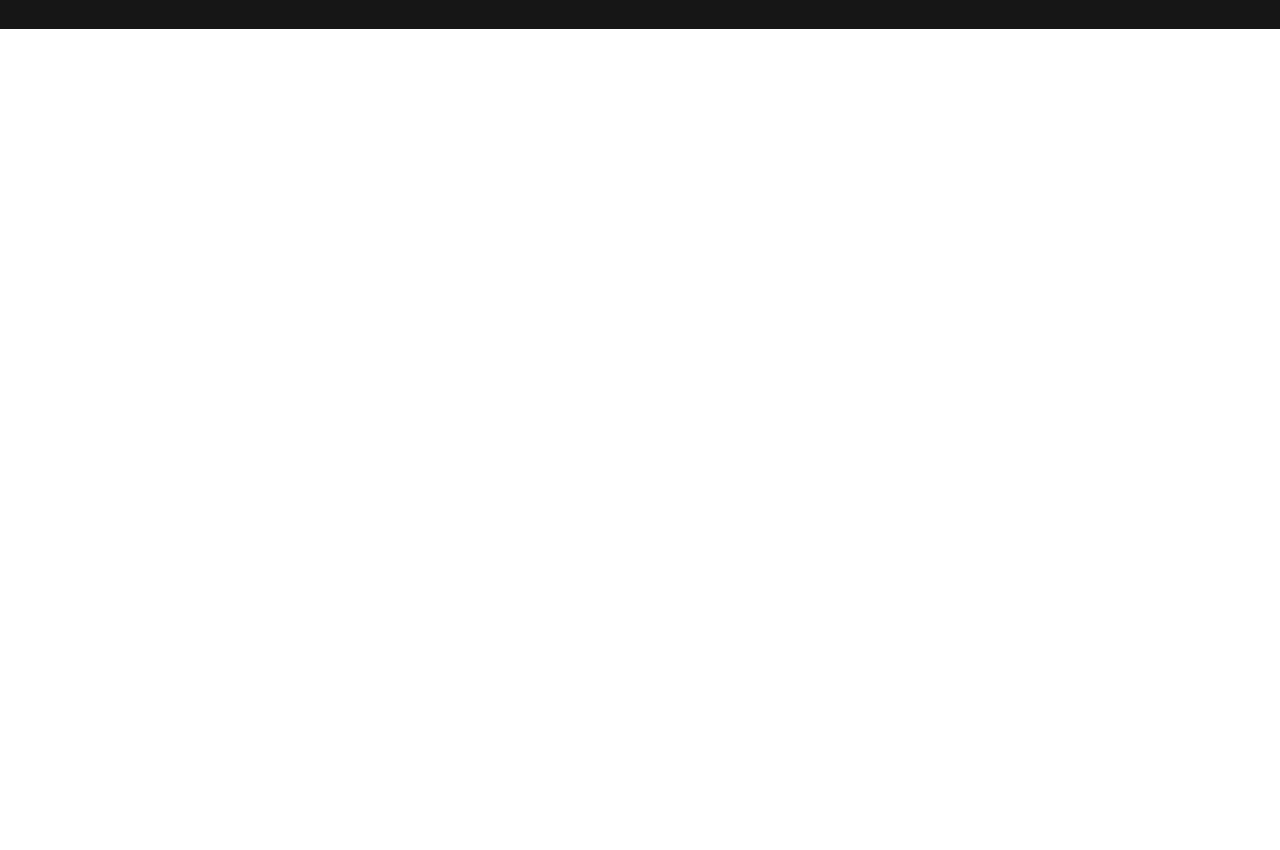
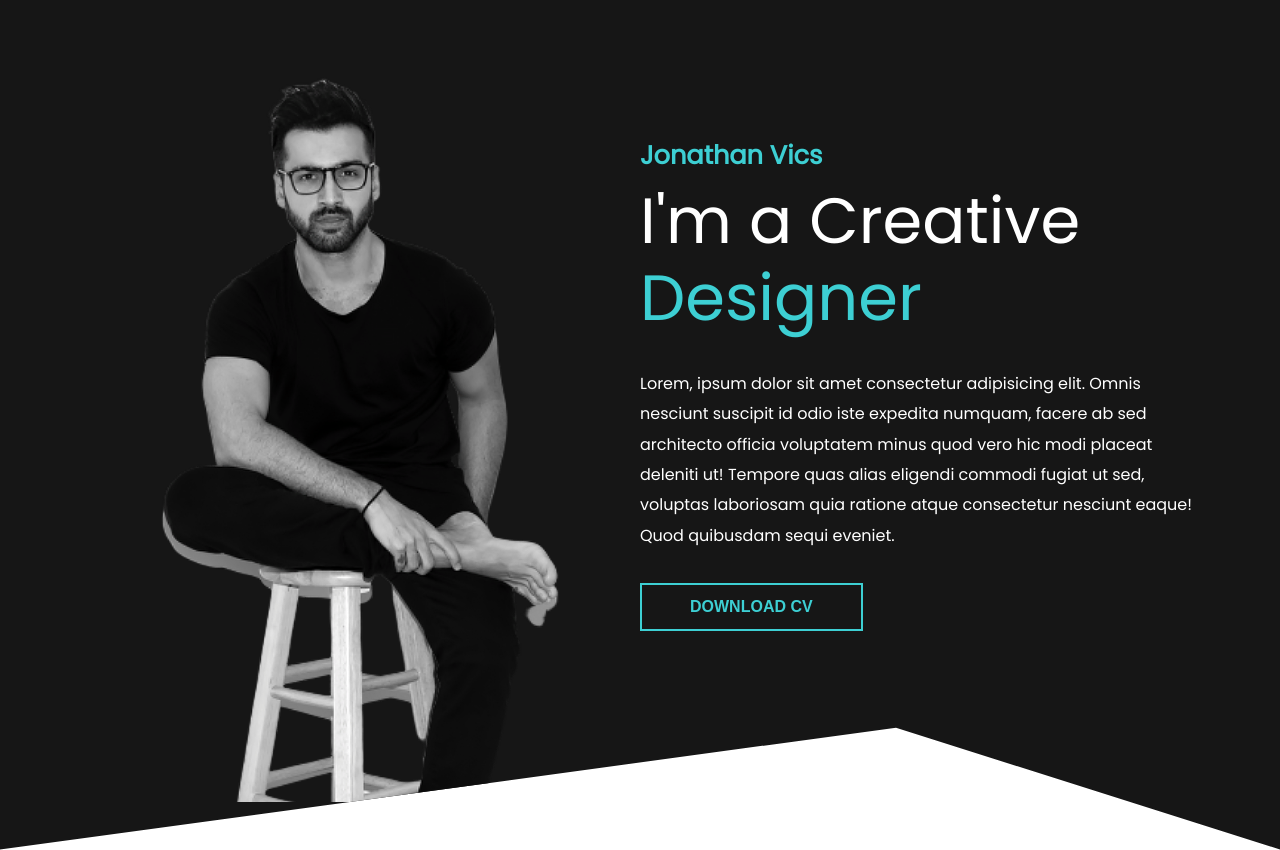
Before and after one commit to abhishekritu01/-Portfolio, a plain HTML site: page index.html in a window 1280 px wide. Shown: the part 88-938 px from the top of the page. Before the commit the page ends 800 px from the top, so only its background shows below. Drawn offline with Linux system fonts and the light colour scheme.

Commit message:
hero section done

```diff
--- a/css/style.css
+++ b/css/style.css
@@ -22,6 +22,7 @@ body {
 
 header {
     background: var(--dark);
+    clip-path: polygon(0 0,100% 0,100% 100%,70% 87%,0 100%);
 }
 
 .container {
@@ -50,3 +51,41 @@ header nav {
 header nav .branding {
     margin-right: 3rem;
 }
+
+.hero{
+    padding: 3rem 0;
+}
+
+.hero .left img{
+    width: 400px;
+}
+
+.hero .right {
+    color: var(--pure);
+}
+
+.hero .right h6{
+    font-size: 1.6rem;
+    color: var(--primary);
+    margin-bottom: .5rem;
+}
+
+.hero .right h1{
+    font-size: 4rem;
+    font-weight: 100;
+    line-height: 1.2;
+    margin-bottom: 2rem;
+}
+
+.hero .right h1 span{
+    color: var(--primary);
+}
+
+.hero .right p{
+    line-height: 1.9;
+    margin-bottom: 2rem;
+}
+
+.hero .right {
+    margin-top: -7rem;
+}
--- a/css/utilities.css
+++ b/css/utilities.css
@@ -31,3 +31,21 @@
     color: var(--primary);
     border-color: var(--primary);
 }
+
+.btn-secondary{
+    background: transparent;
+    color:var(--primary);
+    border-color: var(--primary);
+}
+.btn-secondary:hover{
+    background-color: var(--primary);
+    color: var(--secondary);
+}
+
+.flex-1{
+    flex:1;
+}
+
+.justify-center{
+    justify-content: center;
+}
--- a/index.html
+++ b/index.html
@@ -31,6 +31,19 @@
                     <button class="btn btn-primary">Contact</button>
                 </div>
             </nav>
+            <div class="hero flex items-center justify-between">
+                <div class="left flex-1 flex justify-center">
+                    <img src="./images/man.png" alt="">
+                </div>
+                <div class="right flex-1">
+                    <h6>Jonathan Vics</h6>
+                    <h1>I'm  a Creative <span>Designer</span></h1>
+                    <p>Lorem, ipsum dolor sit amet consectetur adipisicing elit. Omnis nesciunt suscipit id odio iste expedita numquam, facere ab sed architecto officia voluptatem minus quod vero hic modi placeat deleniti ut! Tempore quas alias eligendi commodi fugiat ut sed, voluptas laboriosam quia ratione atque consectetur nesciunt eaque! Quod quibusdam sequi eveniet.</p>
+                    <div>
+                        <button class="btn btn-secondary" >DOWNLOAD CV</button>
+                    </div>
+                </div>
+            </div>
         </div>
     </header>
 </body>
```
